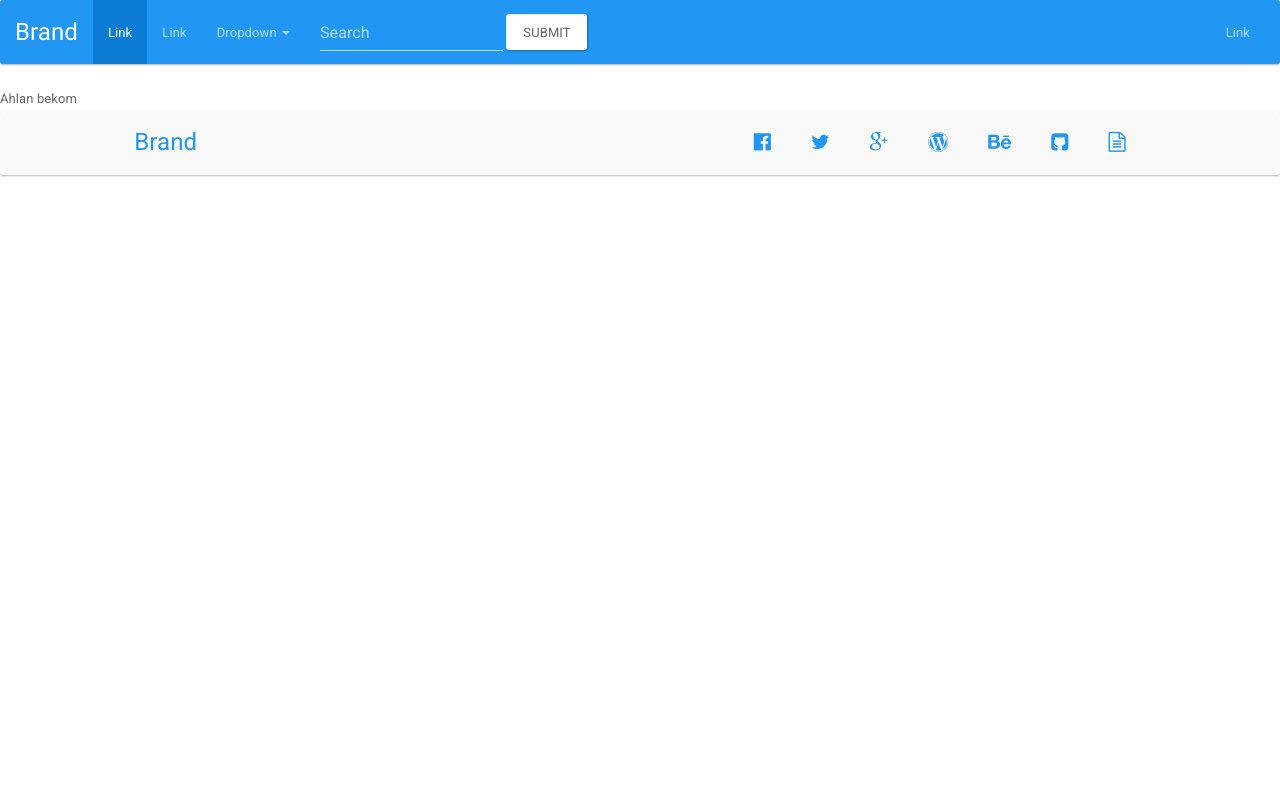
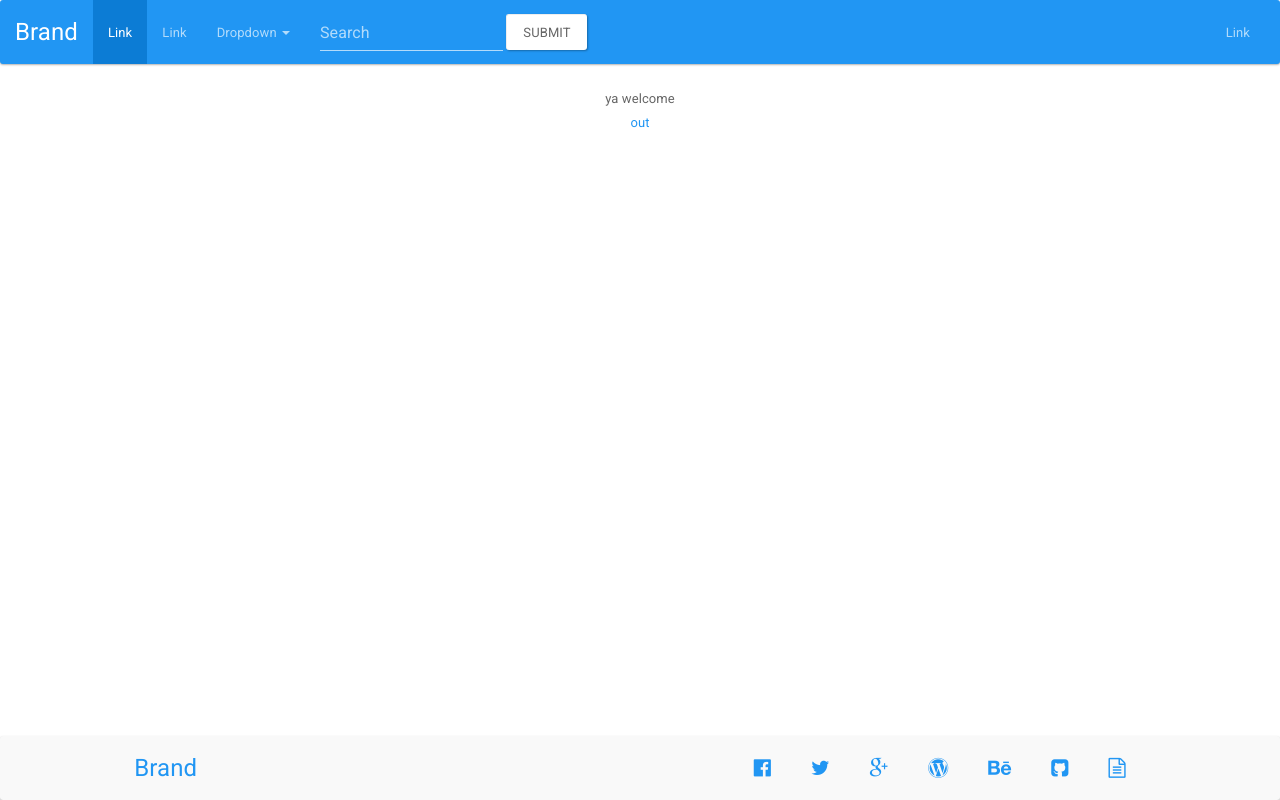
Before and after one commit to m-osama/bootswitch, a PHP site: page /?page=1 in a window 1280 px wide. Run offline with PHP 8.4, Linux system fonts and the light colour scheme; some libraries are stand-ins or nearby versions.

Commit message:
new update

```diff
--- a/index.php
+++ b/index.php
@@ -6,6 +6,10 @@ switch( $_GET['page'] ) {
 		include 'views/themes.php';
 
 		break;
+	case 'out':
+			include 'views/out.php';
+
+			break;
 	case 'upload':
 		include 'views/update.php';
 
--- /dev/null
+++ b/new.html
@@ -0,0 +1 @@
+new
--- a/views/footer.php
+++ b/views/footer.php
@@ -1,12 +1,12 @@
 
 <!-- footer -->
     <div>
-      <footer class="footer">
-        <nav class="navbar  colorfooter">
+      <footer>
+        <nav class="navbar colorfooter">
           <div class="container-fluid">
           <div class="col-md-10 col-md-offset-1">
             <div class="navbar-header">
-              <a class="navbar-brand" href="#">Brand</a>
+              <a class="navbar-brand" href="http://mosama.me/amr/index.html">Brand</a>
             </div>
             <div class="collapse navbar-collapse text3 navbar-right ">
                   <ul class="nav navbar-nav list-inline">
--- a/views/header.php
+++ b/views/header.php
@@ -11,7 +11,7 @@
     <!-- Material Design for Bootstrap -->
     <link href="themes/css/bootstrap.min.css" rel="stylesheet">
     <link href="themes/css/bootstrap.css" rel="stylesheet">
-    <link rel="stylesheet" href="dist/css/font-awesome.min.css">
+    <link rel="stylesheet" href="themes/css/font-awesome.min.css">
     <!-- <link href="dist/css/bootswatch.min.css" rel="stylesheet"> -->
     <!-- <link href="dist/css/roboto.min.css" rel="stylesheet"> -->
     <!-- <link href="dist/css/material-fullpalette.min.css" rel="stylesheet"> -->
@@ -63,6 +63,11 @@
           background-color: #F9F9F9;
           margin-bottom: 0px;
           bottom: 0;
+          left: 0;
+          position: absolute;
+          margin: 30px 0 0px;
+          right: 0;
+
         }
         .bgcolor1 {
           color: #FCE4EC;
--- a/views/home.php
+++ b/views/home.php
@@ -1 +1,6 @@
-Ahlan bekom
+<center>
+
+ya welcome
+<br>
+<a href="out.php">out</a>
+</center>
```
Also changed, not shown: out.php (added, +14 -0 lines), sftp-config.json (added, +45 -0 lines).
